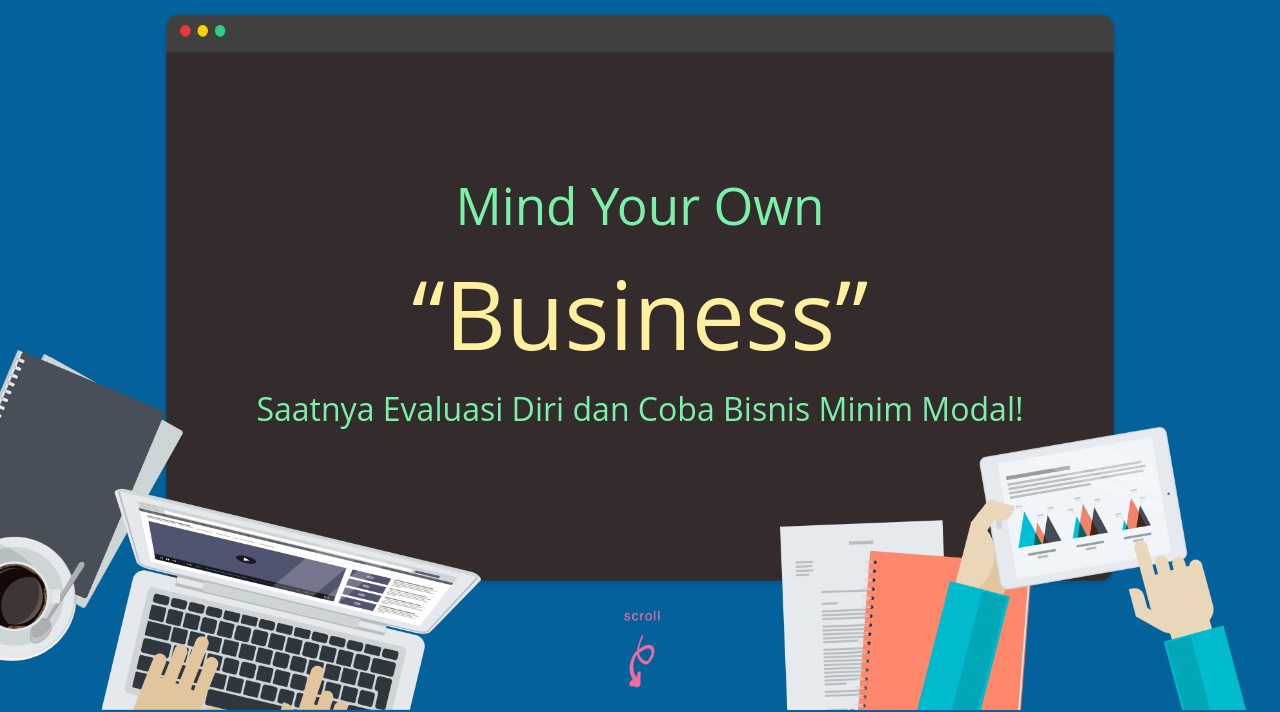
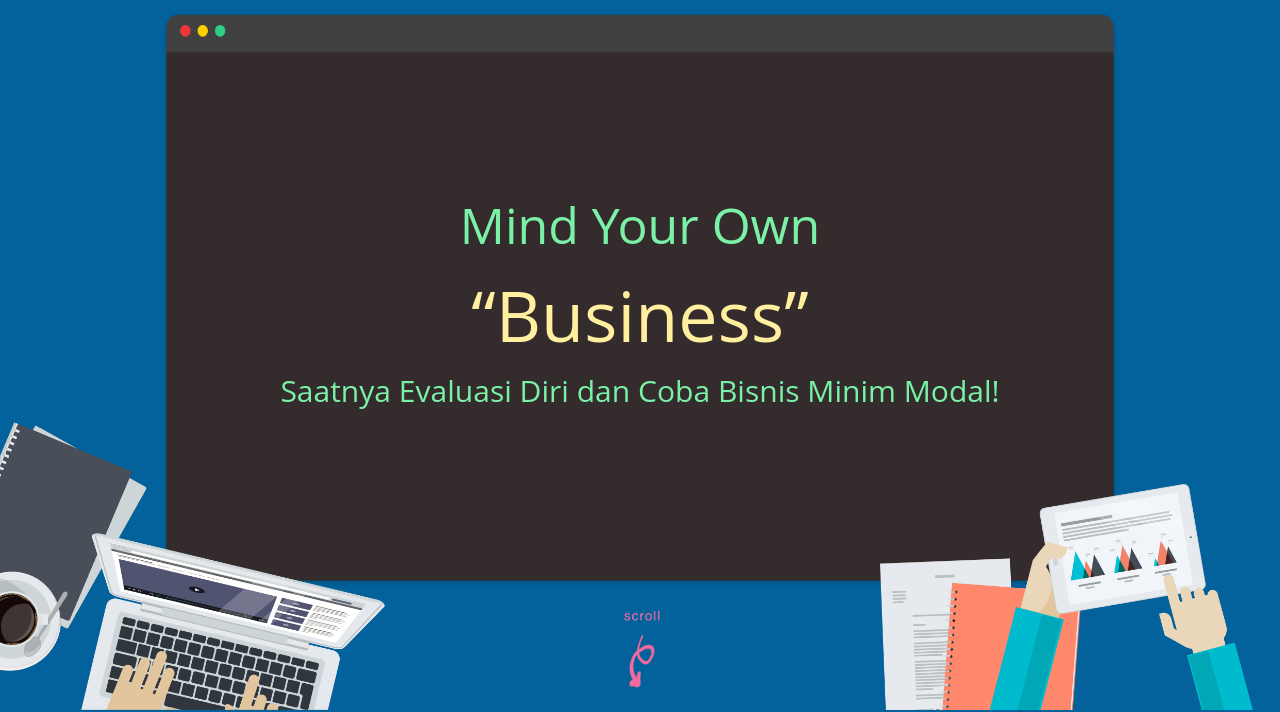
Before and after one commit to arkan481/allianz-landing-page, a plain HTML site: page index.html in a window 1280 px wide. Shown: the part 90-802 px from the top of the page. Drawn offline with Linux system fonts and the light colour scheme.

Commit message:
typography was fixed

```diff
--- a/css/style.css
+++ b/css/style.css
@@ -46,6 +46,7 @@ body {
 .terminal-bg {
   margin-top: 20px;
   margin-bottom: 20px;
+  padding-bottom: 50px;
   width: 75%;
   padding: 20px;
   flex: 5;
@@ -72,20 +73,28 @@ h4 {
     font-weight: normal;
 }
 
-h1 {
-  font-size: 7.4vw;
+.heading {
+  display: block;
 }
 
-h2 {
-  font-size: 4.0vw;
+.heading-primary {
+  font-size: 70px;
 }
 
-h4 {
-  font-size: 4.0vmin;
+.heading-secondary {
+  font-size: 50px;
+}
+
+.heading-sub {
+  font-size: 30px;
 }
 
 .light-orange-text {
   color: #FFEF9F;
+}
+
+.orange-text {
+  color: #FFD000;
 }
 
 .green-text {
@@ -95,14 +104,14 @@ h4 {
 .sect-1-left-bot {
   position: absolute;
   bottom: 0;
-  width: 500px;
+  width: 400px;
 }
 
 .sect-1-right-bot {
   position: absolute;
   bottom: 0;
   right: 0;
-  width: 500px;
+  width: 400px;
 }
 
 .sect-1-scroll-img {
@@ -153,6 +162,18 @@ h4 {
     width: 65px;
     height: auto;
   }
+
+  .heading-primary {
+    font-size: 50px;
+  }
+
+  .heading-secondary {
+    font-size: 30px;
+  }
+
+  .heading-sub {
+    font-size: 20px;
+  }
 }
 
 @media (max-width: 600px) {
--- a/index.html
+++ b/index.html
@@ -21,11 +21,11 @@
           <img src="/img/app-bar/AL_peduliW.png" alt="" />
         </div>
         <div class="terminal-bg">
-          <h2 class="green-text">Mind Your Own</h2>
-          <h1 class="light-orange-text">“Business”</h1>
-          <h4 class="green-text">
-            Saatnya Evaluasi Diri dan Coba Bisnis Minim Modal!
-          </h4>
+          <h1>
+            <span class="heading green-text heading-secondary">Mind Your Own</span>
+            <span class="heading light-orange-text heading-primary">“Business”</span>
+            <span class="heading green-text heading-sub">Saatnya Evaluasi Diri dan Coba Bisnis Minim Modal!</span>
+          </h1>
         </div>
         <img
           class="sect-1-scroll-img"
@@ -45,7 +45,7 @@
       </section>
       <section class="section-2">
         <div class="section-2-1">
-          <h2>Pandemi oh Pandemi</h2>
+          <h2 class="orange-text heading-secondary">Pandemi oh Pandemi</h2>
           <div class="section-2-1-wrapper">
             <img src="/img/section-2/cloud@2x.png" alt="" class="cloud-md" />
             <div class="section-2-1-text-box">
```
